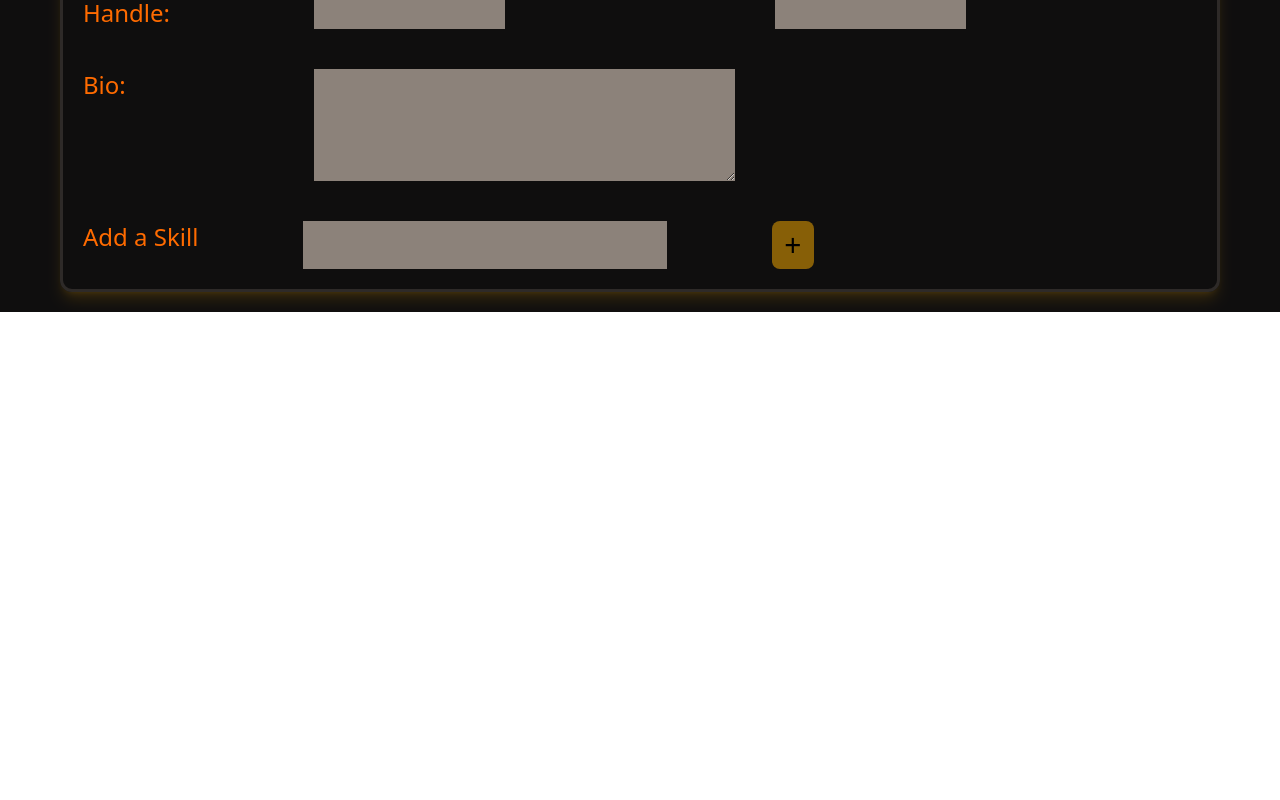
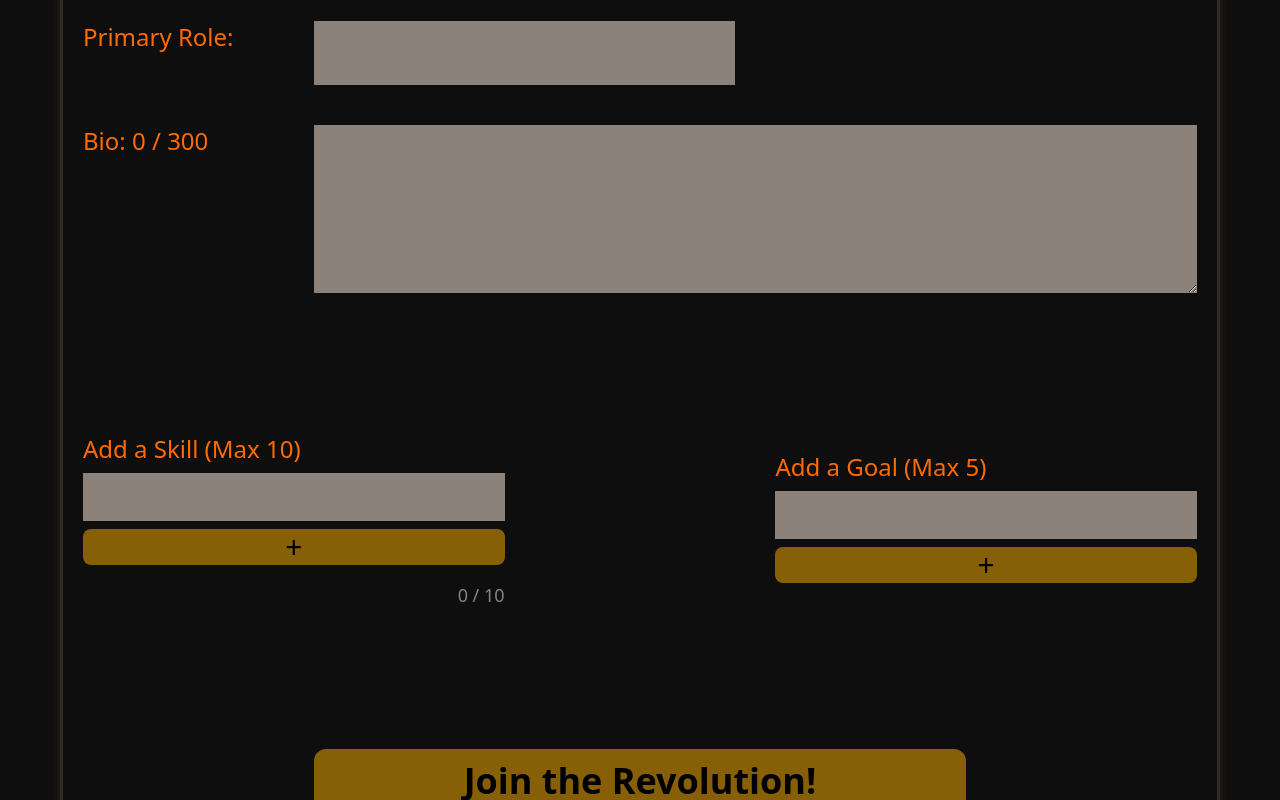
Before and after one commit to MattyMeans19/undergroundindie, a Next.js app: page /account/setup in a window 1280 px wide. Shown: the part 500-1300 px from the top of the page. Before the commit the page ends 812 px from the top, so only its background shows below. Built offline with nearby package versions, Linux system fonts and the light colour scheme.

Commit message:
Account Setup UX updated

```diff
--- a/app/(User)/account/setup/page.tsx
+++ b/app/(User)/account/setup/page.tsx
@@ -1,13 +1,12 @@
 'use client'
 import Header from "@/components/Header";
-import { UserData } from "@/lib/definitions";
+import { AccountInfo } from "@/lib/definitions";
 import { useSearchParams } from "next/navigation";
 import { useState } from "react";
 
 export default function Setup(){
     const userData = useSearchParams()
-
-    const [accountInfo, updateAccountInfo] = useState({
+    const [accountInfo, updateAccountInfo] = useState<AccountInfo>({
         fName: userData.get('fName') || "",
         lName: userData.get('lName') || "",
         email: userData.get('email') || "",
@@ -17,14 +16,45 @@ export default function Setup(){
         userName: "",
         password: "",
         bio: "",
+        primaryRole: "",
         skills: [],
-        goals: []
+        goals: [],
+        profilePic: "",
+        projects: [],
+        studios: []
     })
+    const [typedSkill, setSkill] = useState("");
+    const [typedGoal, setGoal] = useState("");
+
+    function addSkill(){
+        if(typedSkill != "" && accountInfo.skills.length < 10){
+            updateAccountInfo((prevState) =>({
+                ...prevState,
+                skills: [...prevState.skills, typedSkill]
+            }))
+            setSkill("");
+        } else if(accountInfo.skills.length === 10){
+            alert("Max amount of skills reached.");
+            setSkill("");
+        }
+    }
+        function addGoal(){
+        if(typedGoal != "" && accountInfo.goals.length < 5){
+            updateAccountInfo((prevState) =>({
+                ...prevState,
+                goals: [...prevState.goals, typedGoal]
+            }))
+            setGoal("");
+        } else if(accountInfo.goals.length === 5){
+            alert("Max amount of goals reached.");
+            setGoal("");
+        }
+    }
 
     return(
         <div className="flex flex-col gap-5 min-h-screen bg-app-bg">
             <Header></Header>
-            <div className="mt-[20vh] md:mt-[15vh] mx-15 border-3 rounded-xl border-app-border shadow-lg shadow-app-accent/15 p-5 flex flex-col md:grid grid-cols-2 gap-10">
+            <div className="mt-[20vh] md:mt-[9vh] mx-15 border-3 rounded-xl border-app-border shadow-lg shadow-app-accent/15 p-5 flex flex-col md:grid grid-cols-2 gap-10">
                 <h1 className="col-span-full text-center text-4xl text-app-text">Basic Info</h1>
                 <h2 className="text-2xl text-app-text"><strong className="text-bold text-app-secondary">Name:</strong> {accountInfo.fName} {accountInfo.lName}</h2>
                 <h2 className="text-2xl text-app-text"><strong className="text-bold text-app-secondary">Email:</strong> {accountInfo.email}</h2>
@@ -32,27 +62,57 @@ export default function Setup(){
                 <h2 className="text-2xl text-app-text"><strong className="text-bold text-app-secondary">Country/Region:</strong> {accountInfo.country}</h2>
                 <h2 className="text-2xl text-app-text"><strong className="text-bold text-app-secondary">State/Province:</strong> {accountInfo.state}</h2>
             </div>
-            <div className="mx-15 mb-5 border-3 rounded-xl border-app-border shadow-lg shadow-app-accent/15 p-5 flex flex-col md:grid grid-cols-5 gap-10">
+            <div className="mx-15 mb-5 border-3 rounded-xl border-app-border shadow-lg shadow-app-accent/15 p-5 flex flex-col lg:grid grid-cols-5 grid-rows-10 gap-10">
                 <label htmlFor="uesrname" className="text-app-secondary text-bold text-2xl text-bold">User Name/ Handle: </label>
-                <input name="username" type="text" maxLength={20} className="bg-app-muted text-2xl p-2"></input>
-                <label htmlFor="password" className="text-app-secondary text-bold text-2xl text-bold text-end">Password: </label>
+                <input name="username" type="text" maxLength={20} autoComplete="off" className="bg-app-muted text-2xl p-2"></input>
+                <label htmlFor="password" className="text-app-secondary text-bold text-2xl text-bold lg:text-end">Password: </label>
                 <input name="password" type="password" minLength={8} className="bg-app-muted text-2xl p-2"></input>
-                <label htmlFor="bio" className="text-app-secondary text-bold text-2xl text-bold row-start-2">Bio: </label>
-                <textarea name="bio" maxLength={300} className="bg-app-muted row-span-3 col-span-2 text-2xl p-2"></textarea>
-                <div className="row-start-5 col-span-full flex md:flex-nowrap justify-between">
-                    <label htmlFor="skill" className="text-app-secondary text-bold text-2xl text-bold">Add a Skill</label>
-                    <input name="skill" type="text" className="bg-app-muted text-2xl p-2"></input>
-                    <button className="text-3xl bg-app-accent/50 px-3 rounded-lg">+</button>
-                    <div className="basis-1/4 flex">
+                <label htmlFor="primaryRole" className="text-app-secondary text-bold text-2xl text-bold row-start-2">Primary Role: </label>
+                <input name="primaryRole" type="text" minLength={8} className="bg-app-muted text-2xl p-2 row-start-2 col-span-2"></input>
+                <label htmlFor="bio" className="text-app-secondary text-bold text-2xl text-bold row-start-3">Bio: {accountInfo.bio.length} / 300</label>
+                <textarea name="bio" maxLength={300} className="bg-app-muted row-span-2 row-start-3 col-span-4 text-2xl p-2 overflow-y-scroll"
+                    onChange={(e) => updateAccountInfo({...accountInfo, bio: e.target.value})}>
+                </textarea>
+                <div className="row-start-5 row-span-4 col-span-2 flex flex-col justify-center gap-2">
+                    <label htmlFor="skill" className="text-app-secondary text-bold text-2xl text-bold">Add a Skill (Max 10)</label>
+                    <input name="skill" type="text" autoComplete="off" className="bg-app-muted text-2xl p-2" value={typedSkill || ""} onChange={(e) => setSkill(e.target.value)}
+                        onKeyDown={(e) => {
+                            if(e.key === 'Enter'){
+                                e.preventDefault();
+                                addSkill();
+                            }
+                        }}>
+                    </input>
+                    <button className="text-3xl bg-app-accent/50 hover:bg-app-accent active:bg-app-secondary px-3 rounded-lg" onClick={() => addSkill()}>+</button>
+                    <div className="flex flex-wrap gap-1">
                         {accountInfo.skills.map((skill, index) =>(
-                            <p key={index}>
-                                {skill}
+                            <p key={index} className="text-2xl text-app-accent">
+                                {skill}{index === (accountInfo.skills.length - 1) ? "." : ","}
                             </p>
                         ))}
                     </div>
-
+                    <span className="text-lg text-app-muted text-end">{accountInfo.skills.length} / 10</span>
                 </div>
-
+                <div className="row-start-5 row-span-4 col-start-4 col-span-2 flex flex-col justify-center gap-2">
+                    <label htmlFor="skill" className="text-app-secondary text-bold text-2xl text-bold">Add a Goal (Max 5)</label>
+                    <input name="skill" type="text" autoComplete="off" className="bg-app-muted text-2xl p-2" value={typedGoal || ""} onChange={(e) => setGoal(e.target.value)}
+                        onKeyDown={(e) => {
+                            if(e.key === 'Enter'){
+                                e.preventDefault();
+                                addGoal();
+                            }
+                        }}>
+                    </input>
+                    <button className="text-3xl bg-app-accent/50 hover:bg-app-accent active:bg-app-secondary px-3 rounded-lg" onClick={() => addGoal()}>+</button>
+                    <div className="flex flex-wrap gap-1">
+                        {accountInfo.goals.map((goal, index) =>(
+                            <p key={index} className="text-2xl text-app-accent">
+                                {goal}{index === (accountInfo.goals.length -1) ? "." : ","}
+                            </p>
+                        ))}
+                    </div>
+                </div>
+                <button className="row-start-9 col-start-2 col-span-3 cursor-pointer text-2xl font-bold md:text-4xl p-2 bg-app-accent/50 hover:bg-app-accent active:bg-app-secondary rounded-xl">Join the Revolution!</button>
             </div>
         </div>
     )
```
Also changed, not shown: lib/definitions.ts (+7 -3 lines).
